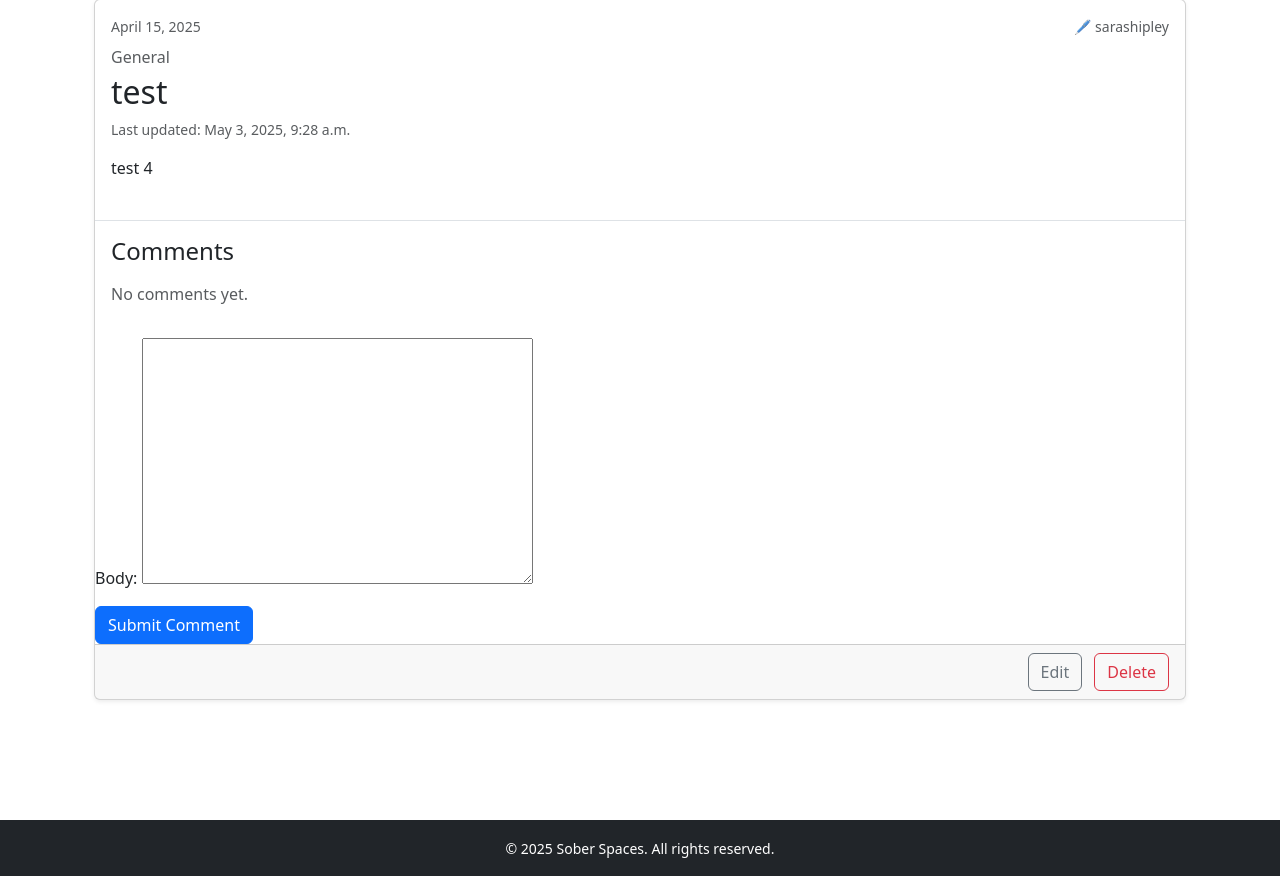
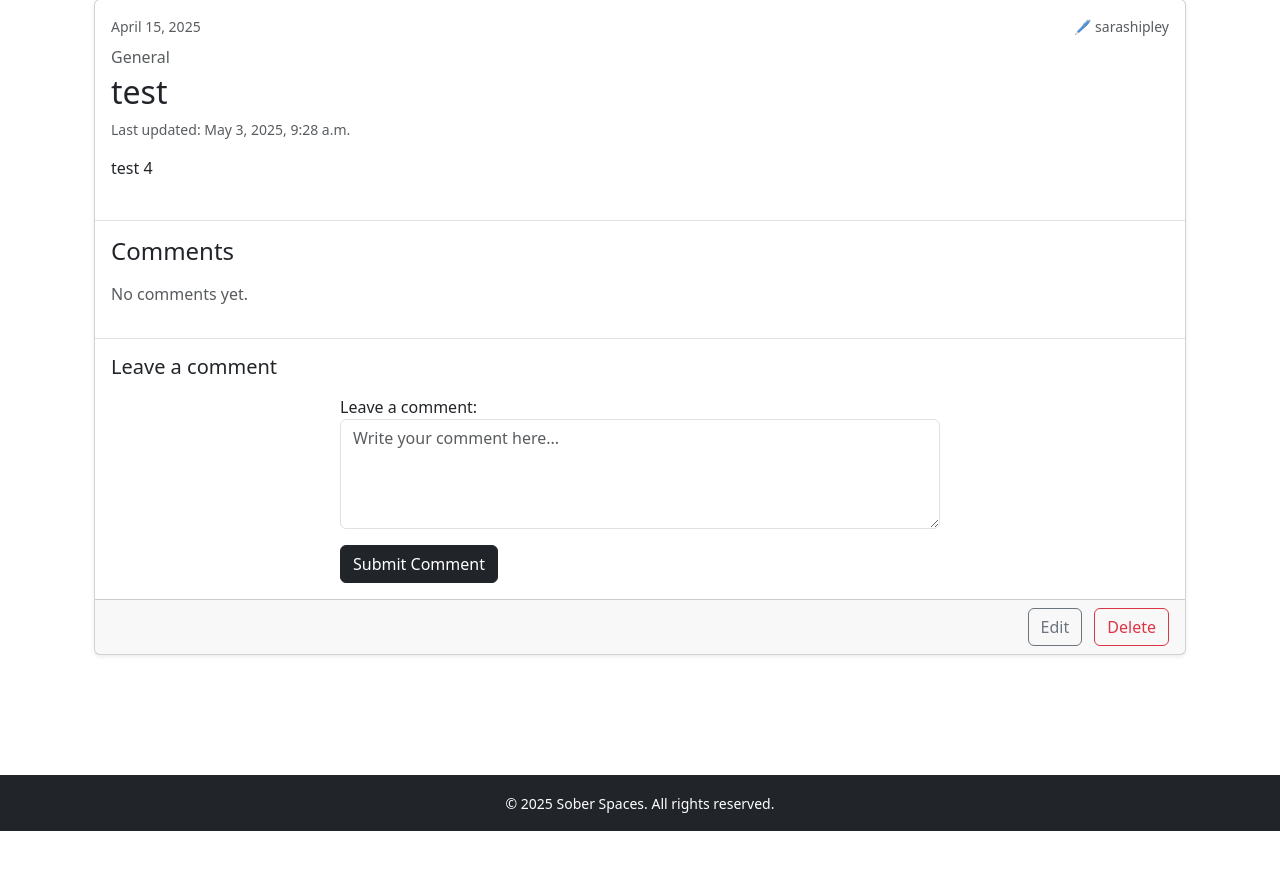
Before and after one commit to shipleyux/ms3, a Django app: page /post/4/ in a window 1280 px wide. Shown: the part 170-1046 px from the top of the page. After the commit the page ends 1001 px from the top, so only its background shows below. Run offline with Django 4.2, Linux system fonts and the light colour scheme; a user stored in the database is signed in; data comes from the database, SQL or seed files in the repository; data that the repository does not hold is empty.

Commit message:
Improve comment form layout and fix styling issues in post detail view

```diff
--- a/blog/forms.py
+++ b/blog/forms.py
@@ -31,7 +31,18 @@ class PostForm(forms.ModelForm):
         fields = ['title', 'content', 'category', 'image']
 
 
+
 class CommentForm(forms.ModelForm):
     class Meta:
         model = Comment
         fields = ['body']
+        labels = {
+            'body': 'Leave a comment',
+        }
+        widgets = {
+            'body': forms.Textarea(attrs={
+                'rows': 4,
+                'placeholder': 'Write your comment here...',
+                'class': 'form-control',
+            })
+        }
--- a/templates/blog/post_detail.html
+++ b/templates/blog/post_detail.html
@@ -4,6 +4,7 @@
 
 <div class="container py-4">
   <p><a href="{% url 'post_list' %}">← Back to all posts</a></p>
+
   <article class="card shadow-sm">
 
     {% if post.image %}
@@ -14,7 +15,6 @@
 
     <div class="card-body">
       <div class="d-flex justify-content-between text-muted small mb-2">
-
         <span>{{ post.created_at|date:"F j, Y" }}</span>
         <span>🖊️ {{ post.author }}</span>
       </div>
@@ -27,9 +27,7 @@
         {% endif %}
       </p>
 
-
       <h2 class="card-title">{{ post.title }}</h2>
-
       <p class="text-muted small mb-3">Last updated: {{ post.updated }}</p>
 
       <div class="card-text mb-4">
@@ -39,12 +37,14 @@
 
     <div class="card-body border-top">
       <h4 class="mb-3">Comments</h4>
+
       {% if comments %}
         {% for comment in comments %}
           <div class="mb-3 p-3 bg-light border rounded">
             <strong>{{ comment.author.username }}</strong>
             <small class="text-muted"> on {{ comment.created|date:"M d, Y" }}</small>
             <p class="mt-2">{{ comment.body }}</p>
+
             {% if user == comment.author %}
               <p class="mt-2">
                 <a href="{% url 'edit_comment' comment.pk %}" class="btn btn-sm btn-outline-secondary">Edit</a>
@@ -59,10 +59,21 @@
     </div>
 
     {% if user.is_authenticated %}
+      <div class="card-body border-top">
+        <h5 class="mb-3">Leave a comment</h5>
+        <div class="mx-auto" style="max-width: 600px;">
           <form method="post">
             {% csrf_token %}
-    {{ comment_form.as_p }}
-    <button type="submit" class="btn btn-primary">Submit Comment</button>
+
+            <div class="mb-3">
+              {{ comment_form.body.label_tag }}
+              {{ comment_form.body }}
+              {% if comment_form.body.errors %}
+                <div class="text-danger">{{ comment_form.body.errors }}</div>
+              {% endif %}
+            </div>
+
+            <button type="submit" class="btn btn-dark">Submit Comment</button>
           </form>
 
           {% if comment_form.errors %}
@@ -70,14 +81,13 @@
               {{ comment_form.errors }}
             </div>
           {% endif %}
-
-
-
+        </div>
+      </div>
     {% else %}
+      <div class="card-body border-top">
         <p class="mt-4">You must <a href="{% url 'account_login' %}?next={{ request.path }}">log in</a> to leave a comment.</p>
+      </div>
     {% endif %}
-
-
 
     {% if user == post.author %}
       <div class="card-footer text-end">
@@ -87,4 +97,5 @@
     {% endif %}
   </article>
 </div>
+
 {% endblock %}
```
Also changed, not shown: static/css/style.css (line endings or trailing spaces). Lines whose indentation alone changed are shown as unchanged.
